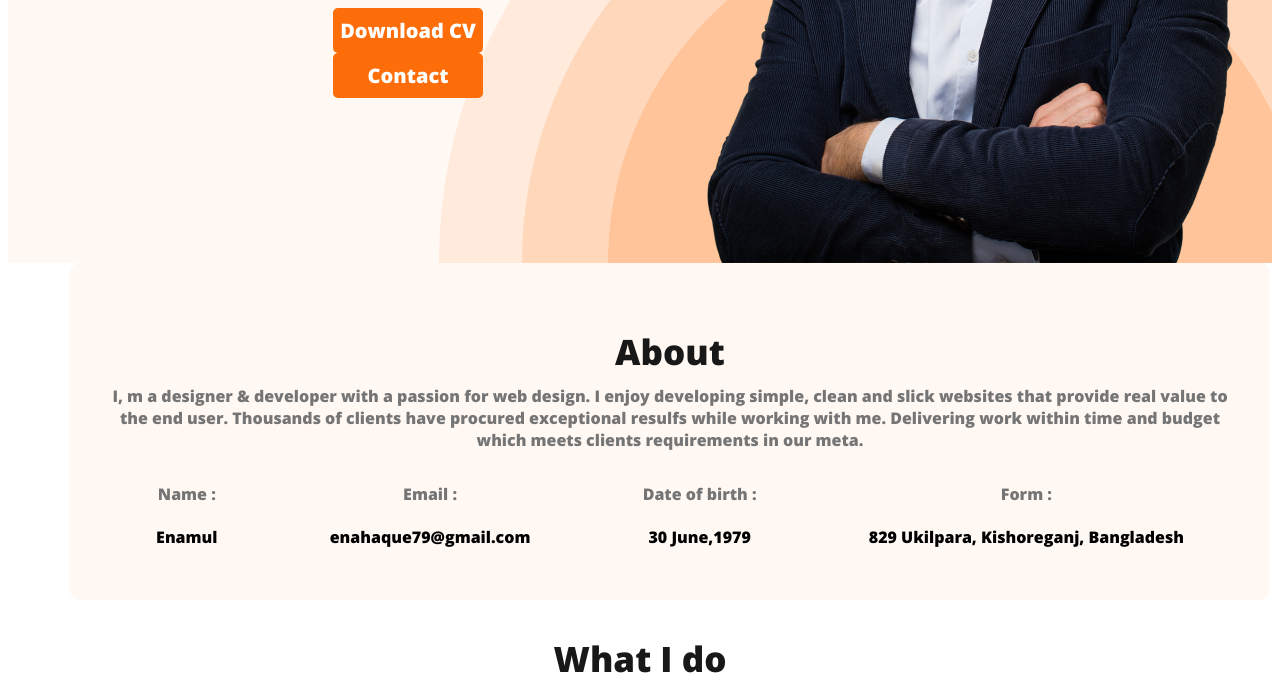
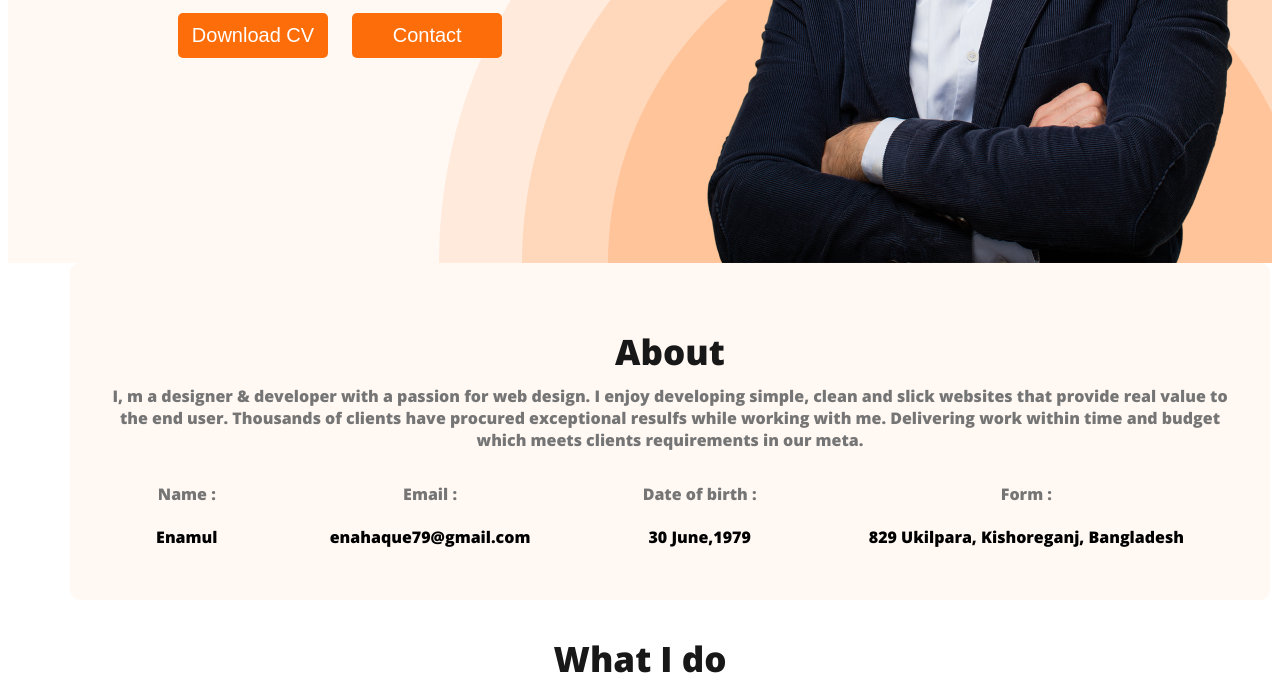
Before and after one commit to MuhammadEnamulHaque79/enamul-web-developer-portfolio, a plain HTML site: page index.html in a window 1280 px wide. Shown: the part 602-1291 px from the top of the page. Drawn offline with nearby package versions, Linux system fonts and the light colour scheme; files whose address does not match are found by name.

Commit message:
work hard

```diff
--- a/index.html
+++ b/index.html
@@ -29,8 +29,8 @@
                 <h1 class="banner-title">Mary Hardy</h1>
                 <p class="banner-description">Shot what able cold new see hold.Friendly as an betrayed formerly he.
                     Morning because as to society behaved moments.</p>
-                <button class="btn-primary">Download CV</button>
-                <button class="btn-primary">Contact</button>
+                <button>Download CV</button>
+                <button>Contact</button>
             </div>
 
             <img class="profile-picture" src="images/hardy.png" alt="photo">
@@ -179,7 +179,7 @@
     </main>
     <footer>
         <div class="footer-column">
-            <h3 class="section-title">Lets Connect</h3>
+            <h3>Lets Connect</h3>
             <p class="section-description">Please fill out the form on this section to contact with me or call between 9:00 A.M and 8.00 P.M ET, Monday through Friday.</p>
             <div class="social-links">
                 <a href=""><img src="images/icons/facebook.png" alt=""></a>
@@ -188,7 +188,7 @@
             </div>
         </div>
         <div class="footer-column">
-            <h3 class="section-title">Let’s Message me</h3>
+            <h3>Let’s Message me</h3>
             <form class="contact-info">
                 <input type="text" placeholder="Enter your name">
                 <input type="email" name="email" id="" placeholder="Enter your email">
--- a/style/style.css
+++ b/style/style.css
@@ -21,16 +21,12 @@ nav {
     border-radius: 5px;
     background: #FD6E0A;
     color: #FFF;
-    font-family: Open Sans;
     font-size: 20px;
-    font-style: normal;
-    font-weight: 700;
-    line-height: normal;
     width: 150px;
     height: 45px;
+}
 
 
-}
 
 .nav-title {
 
@@ -77,6 +73,18 @@ nav li a {
     width: 585px;
 }
 
+.banner-content> button{
+    border: 0px;
+    border-radius: 5px;
+    background: #FD6E0A;
+    color: #FFF;
+    font-size: 20px;
+    width: 150px;
+    height: 45px;
+    margin-left: 20px;
+
+}
+
 .banner-greetings {
     color: #474747;
     font-family: Open Sans;
@@ -89,7 +97,7 @@ nav li a {
 .banner-title {
     color: var(--Dark-01, #181818);
     font-family: Open Sans;
-    font-size: 60px;
+    font-size: 35px;
     margin-top: 5px;
     margin-bottom: 5px;
 
@@ -239,6 +247,7 @@ input {
     flex-shrink: 0;
     border: none;
     border-radius: 5px;
+    padding: 5px;
 }
 
 .footer-btn {
@@ -246,7 +255,7 @@ input {
     border-radius: 5px;
     background: #FD6E0A;
     color: #FFF;
-    font-family: Open Sans;
+    font-family: 'Courier New', Courier, monospace;
     font-size: 20px;
     width: 150px;
     height: 45px;
```
